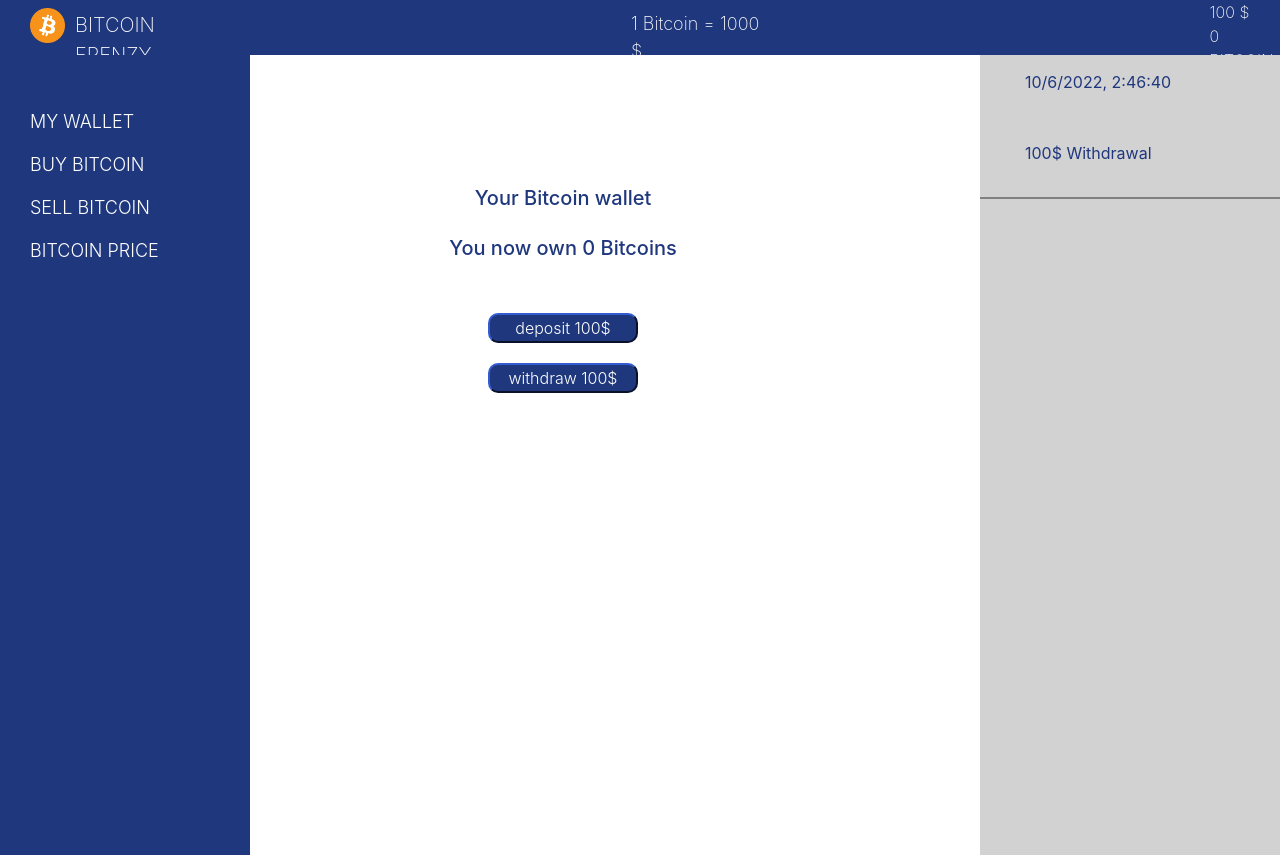
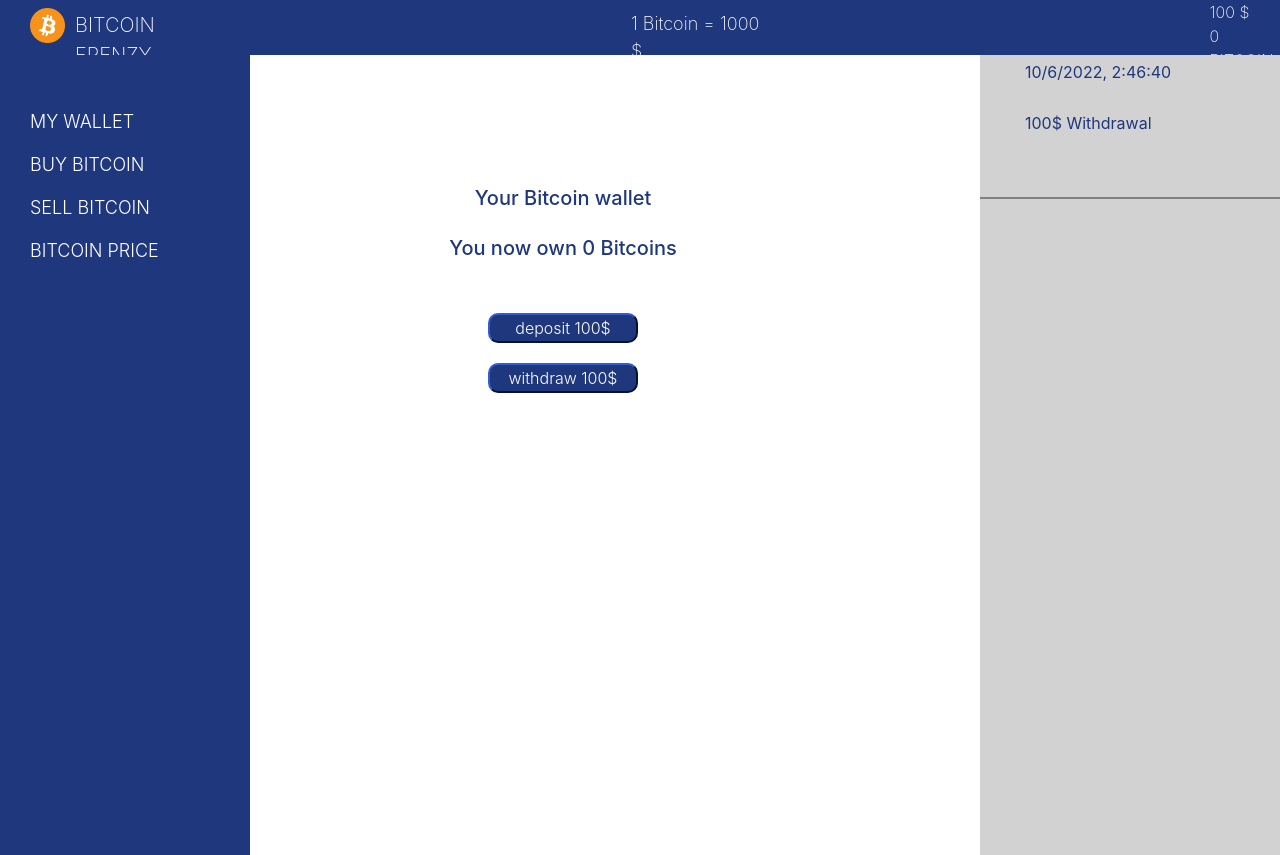
Before and after one commit to Gorelova-Elizaveta/Bitcoin_Frenzy, a Nuxt app: page / in a window 1280 px wide. Both pictures are taken after a click on the button "withdraw 100$". Built offline with nearby package versions, Linux system fonts and the light colour scheme.

Commit message:
11 15/53/need error components

```diff
--- a/components/BasicActionWindow.vue
+++ b/components/BasicActionWindow.vue
@@ -4,7 +4,7 @@
     <ul class="catalogue" id="v-for-object">
         <li class="list-child" v-for="data of actionList" :key="data.date" >
             <div class="list-value">{{ new Date(data.date).toLocaleString().slice(0, -3) }} </div>
-            <div class="list-value">{{ data.value }}</div>
+            <div class="list-value-1">{{ data.value }}</div>
         </li>
     </ul>
 
@@ -28,7 +28,8 @@
         right: 0;
         width:  300px;
         height: 100vh;
-        background-color: rgb(210 210 210);;
+        background-color: rgb(210 210 210);
+        overflow: scroll;
     }
     .catalogue {
         color: rgb(31, 55, 125);
@@ -44,8 +45,8 @@
         margin-left: 10px;
     }
 
-    .list-value{
-        padding: 15px 0 32px 45px;
+    .list-value, .list-value-1 {
+        padding: 5px 0 22px 45px;
     }
 
     .empty_history {
@@ -53,7 +54,11 @@
         justify-content: center;
         margin-top: 10px;
         font-size: 18px;
-        color: ;
+    }
+
+    .list-value-1 {
+        margin-bottom: 40px;
+
     }
 
 </style>
--- a/components/BasicComponents.vue
+++ b/components/BasicComponents.vue
@@ -3,15 +3,17 @@
         <BasicHeader/>
         <BasicLeftNavbar/>
         <BasicActionWindow/>
+        <BasicError/>
     </div>
 </template>
 <script>
     import BasicHeader from './BasicHeader.vue';
-    import BasicLeftNavbarVue from './BasicLeftNavbar.vue';
     import BasicLeftNavbar from './BasicLeftNavbar.vue';
     import BasicActionWindow from './BasicActionWindow.vue';
+    import BasicError from './BasicError.vue';
+
     export default {
         name: "BasicComponents",
-        components: { BasicHeader, BasicLeftNavbar, BasicActionWindow },
+        components: { BasicHeader, BasicLeftNavbar, BasicActionWindow, BasicError },
     }
 </script>
--- a/components/BasicError.vue
+++ b/components/BasicError.vue
@@ -1,7 +1,29 @@
 <template>
-
+    <!-- <div class="error_container" v-if="errors.length > 0">
+      {{errors}}
+     </div> -->
+     <b-toast v-if="errors.length > 0">а</b-toast>
 </template>
 <script>
+
+import  { mapState } from "vuex"
+export default {
+  name: 'BasicError',
+  computed: mapState([ 'errors']),
+}
 </script>
 <style>
-    </style>
+.error_container {
+    position: absolute;
+    width: 301px;
+    height: 181px;
+        left: 59%;
+    top: 66%;
+    box-shadow: 1px 2px 33px 8px #e59d9d;
+    border-radius: 10px;
+    background-color: #e59d9d;
+    border-color: #e59d9d;
+
+}
+
+</style>
--- a/store/index.js
+++ b/store/index.js
@@ -3,6 +3,7 @@
     usersMoney: 200,
     usersBitcoin: 0,
     actionList: [],
+    errors: [],
 })
 
 export const mutations = {
@@ -10,7 +11,7 @@
 
     },
     setUsersMoneyWithdraw(state) {
-        if ( state.usersMoney < 100) { alert('impossible to withdraw')}
+        if ( state.usersMoney < 100) { state.errors.push('impossible to withdraw')}
         else{
           state.usersMoney -= 100
           state.actionList.unshift({value:'100$ Withdrawal', date: Date.now()});
@@ -50,7 +51,12 @@
             state.actionList.unshift({value:'Decreased Bitcoin price by 1,000$', date: Date.now()})
         }
 
+
     },
+    setErrorsClear(state) {
+        state.errors =[]
+
+    }
 
 }
 
```
Also changed, not shown: layouts/default.vue (+6 -2 lines).
